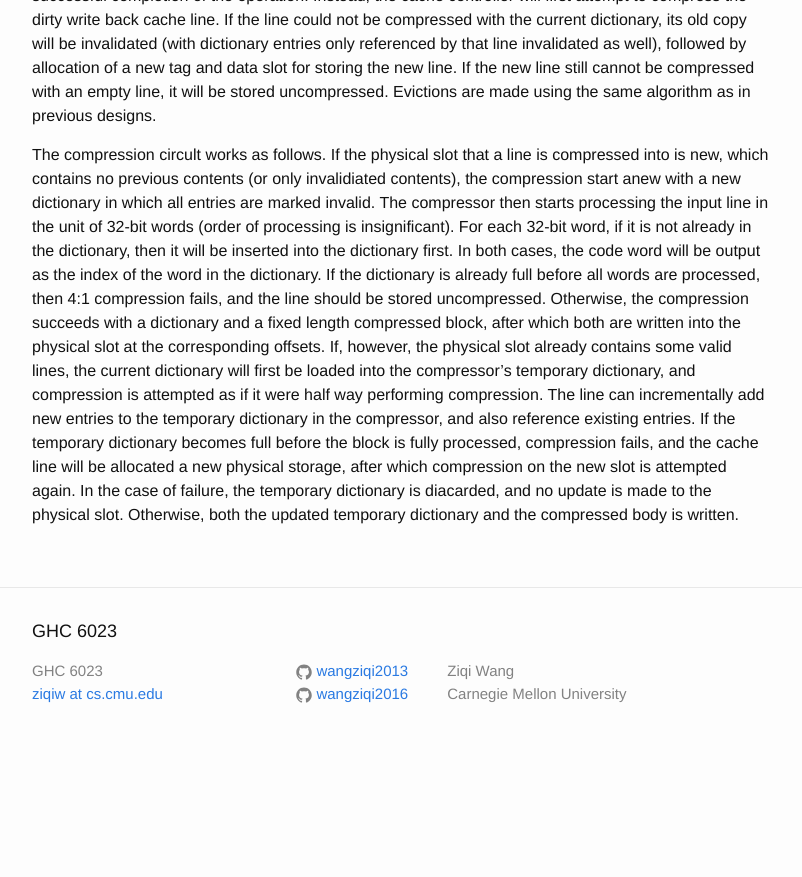
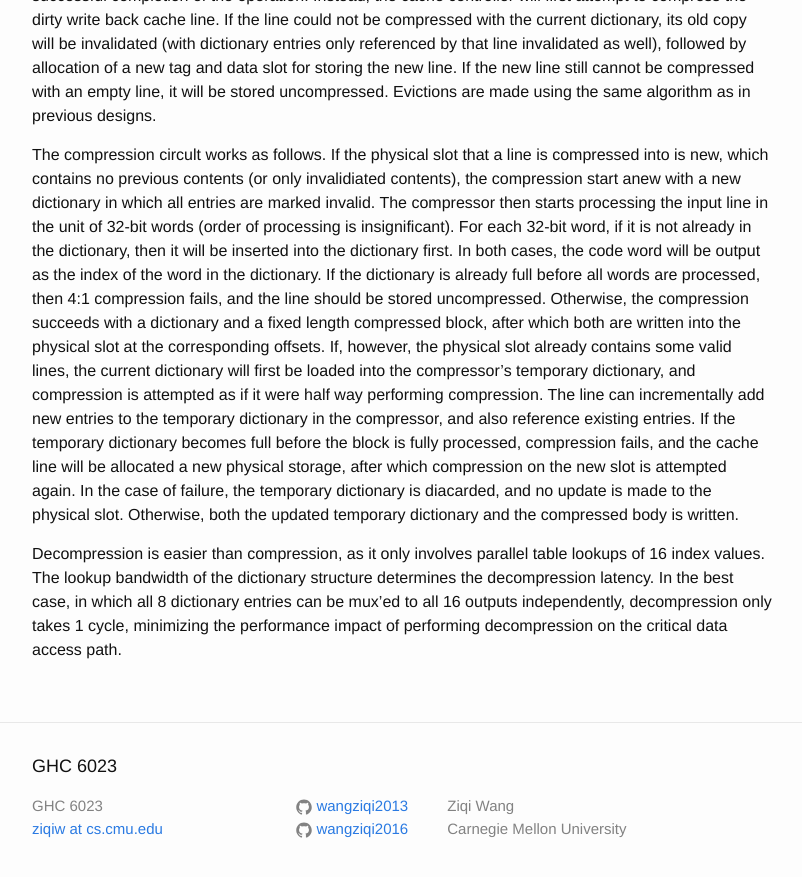
Before and after one commit to wangziqi2013/wangziqi2013.github.io, a Jekyll site: the page built from _posts/2020-07-18-dish.markdown, in a window 1280 px wide and 900 px high, scrolled down 2923 px. Shown: the top 877 px of the window, without its empty margins (238-1040 px from the left). Built offline with Jekyll 4.4.1, drawn with Linux system fonts in a browser that asks for light colours; before the commit the page ends 3688 px from its top, so only the background shows below that.

Commit message:
Adding decompression

```diff
--- a/_posts/2020-07-18-dish.markdown
+++ b/_posts/2020-07-18-dish.markdown
@@ -130,3 +130,8 @@ If the temporary dictionary becomes full before the block is fully processed, co
 will be allocated a new physical storage, after which compression on the new slot is attempted again.
 In the case of failure, the temporary dictionary is diacarded, and no update is made to the physical slot. Otherwise, both
 the updated temporary dictionary and the compressed body is written.
+
+Decompression is easier than compression, as it only involves parallel table lookups of 16 index values. The lookup
+bandwidth of the dictionary structure determines the decompression latency. In the best case, in which all 8 dictionary
+entries can be mux'ed to all 16 outputs independently, decompression only takes 1 cycle, minimizing the performance impact
+of performing decompression on the critical data access path.
```
